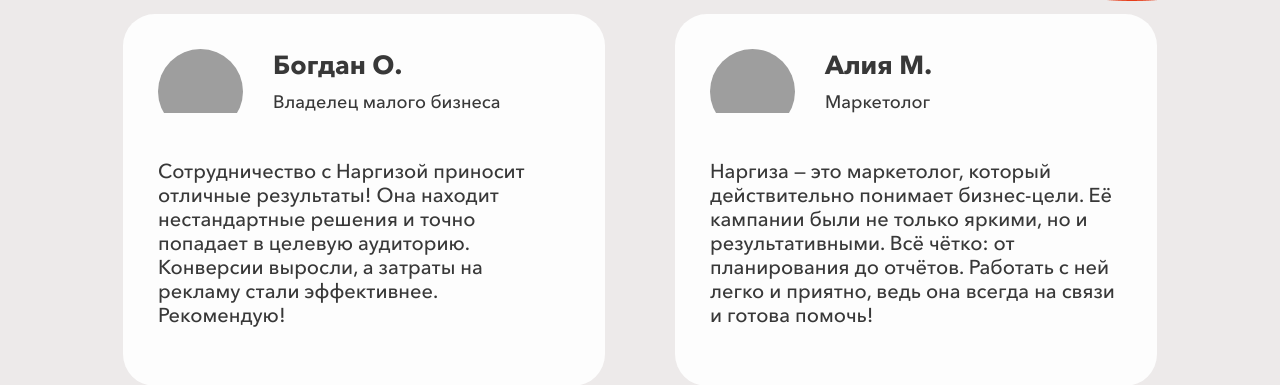
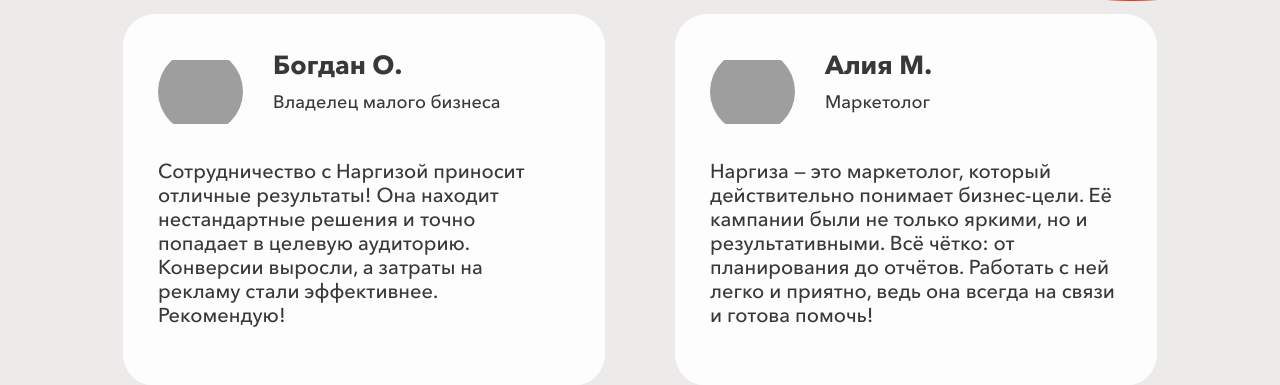
Before and after one commit to ChumakKat/Topagency, a PHP site: page /courses.html in a window 1280 px wide. Shown: the part 3930-4315 px from the top of the page. Run offline with PHP 8.4, Linux system fonts and the light colour scheme; grey boxes are pictures that could not be loaded.

Commit message:
Add files via upload

```diff
--- a/css/style_curses.css
+++ b/css/style_curses.css
@@ -2244,6 +2244,15 @@ ol, ul {
   height: 85px;
   border-radius: 50%;
   overflow: hidden;
+  display: -webkit-box;
+  display: -ms-flexbox;
+  display: flex;
+  -webkit-box-align: center;
+      -ms-flex-align: center;
+          align-items: center;
+  -webkit-box-pack: center;
+      -ms-flex-pack: center;
+          justify-content: center;
 }
 @media screen and (max-width: 576px) {
   .reviews__img-wrap {
@@ -2255,6 +2264,7 @@ ol, ul {
 .reviews__img {
   display: block;
   width: 100%;
+  height: auto;
 }
 
 .reviews__name {
```
